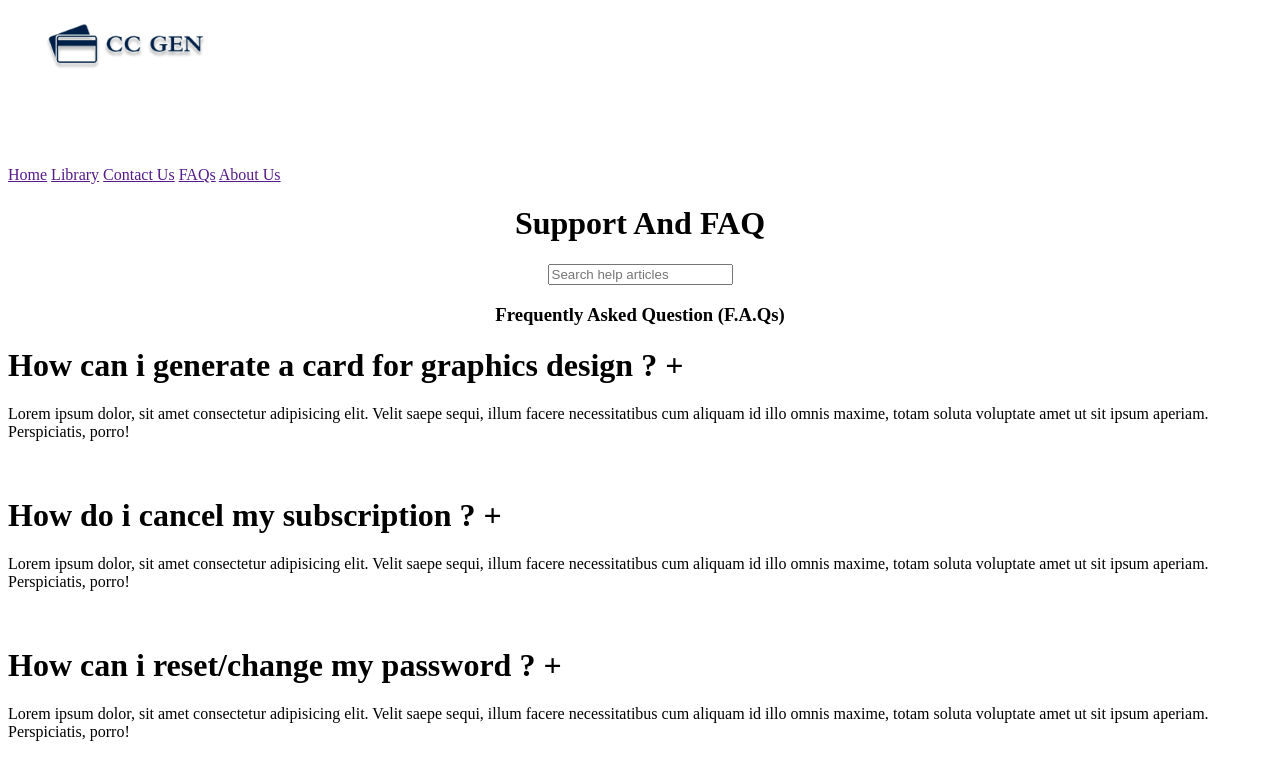
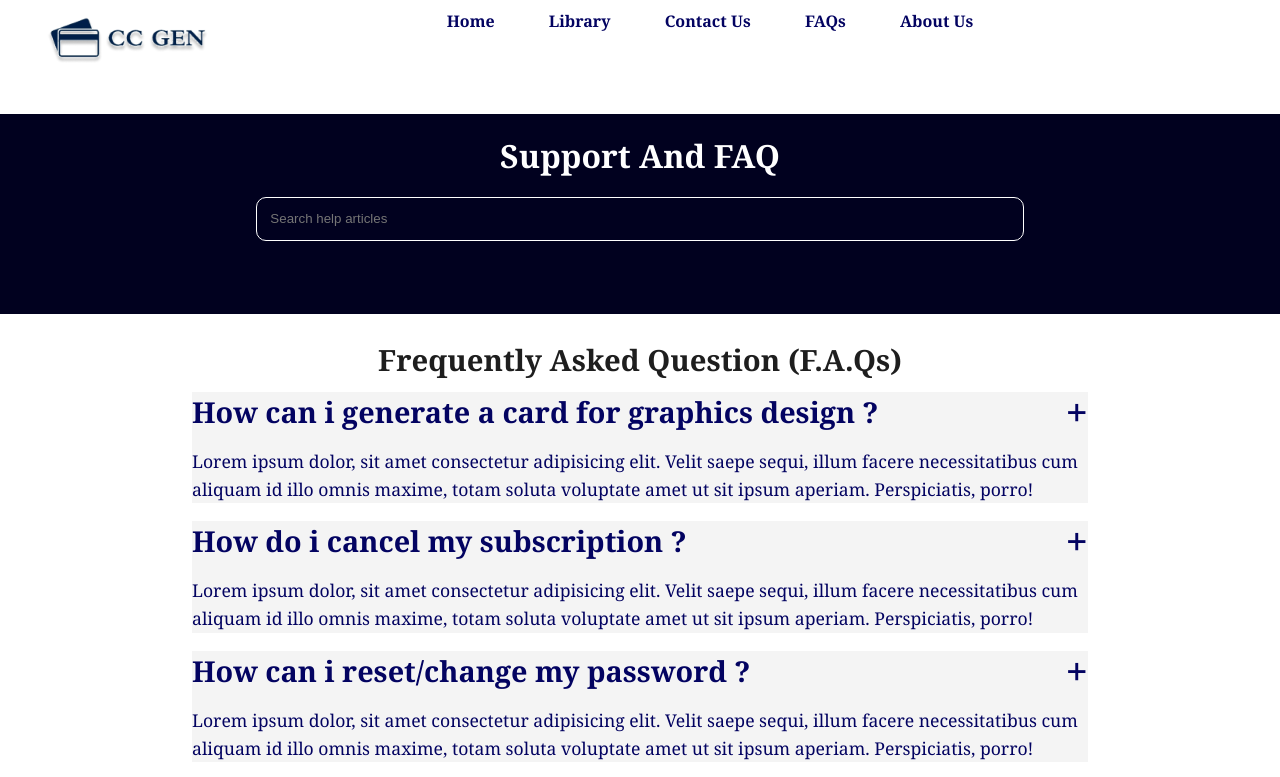
Before and after one commit to StarGaming1/TeamLarwk2_frontend_task, a plain HTML site: page index.html in a window 1280 px wide. Shown: the top 777 px of the page. Drawn offline with Linux system fonts and the light colour scheme.

Commit message:
Update index.html

```diff
--- a/index.html
+++ b/index.html
@@ -6,7 +6,7 @@
     <meta http-equiv="X-UA-Compatible" content="IE=edge">
     <meta name="viewport" content="width=device-width, initial-scale=1.0">
     <title>FAQ</title>
-    <link rel="stylesheet" href="Project.css">
+    <link rel="stylesheet" href="index.css">
     <link rel="stylesheet"href="https://cdnjs.cloudflare.com/ajax/libs/font-awesome/4.7.0/css/font-awesome.min.css"/>
 </head>
 
```
